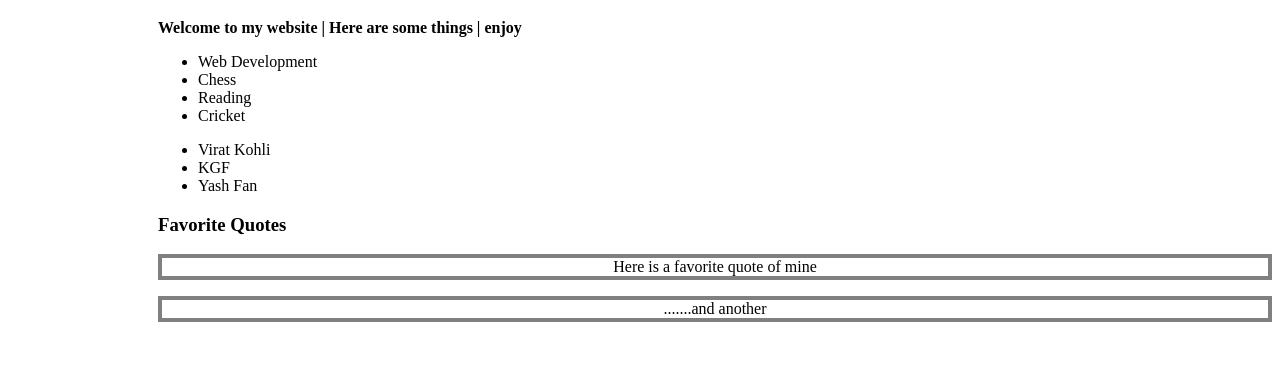
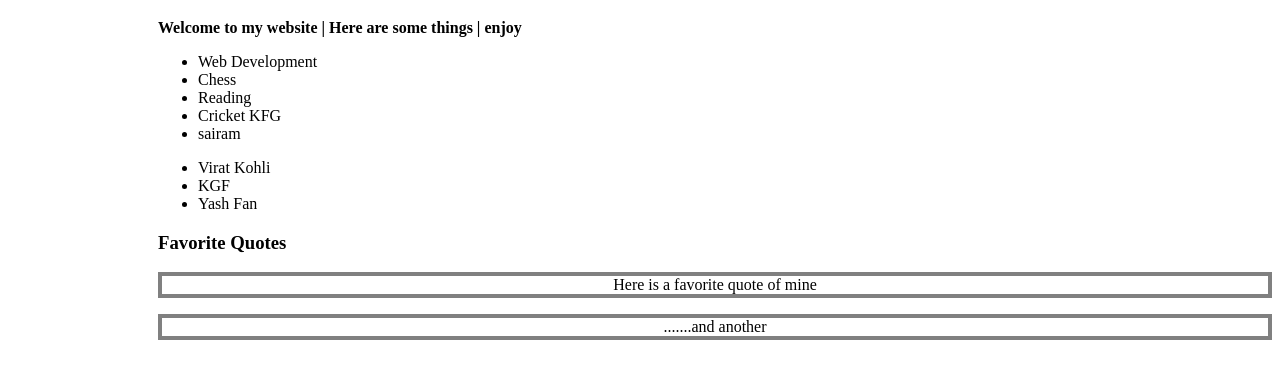
Before and after one commit to udayn612/stackroute, a plain HTML site: page index.html in a window 1280 px wide. Shown: the part 61-440 px from the top of the page. Drawn offline with Linux system fonts and the light colour scheme.

Commit message:
modified uday index

```diff
--- a/index.html
+++ b/index.html
@@ -30,7 +30,8 @@
             <li>Web Development</li>
             <li>Chess</li>
             <li>Reading</li>
-            <li>Cricket</li>
+            <li>Cricket KFG</li>
+            <li>sairam</li>
 
         </ul>
         <ul>
```
